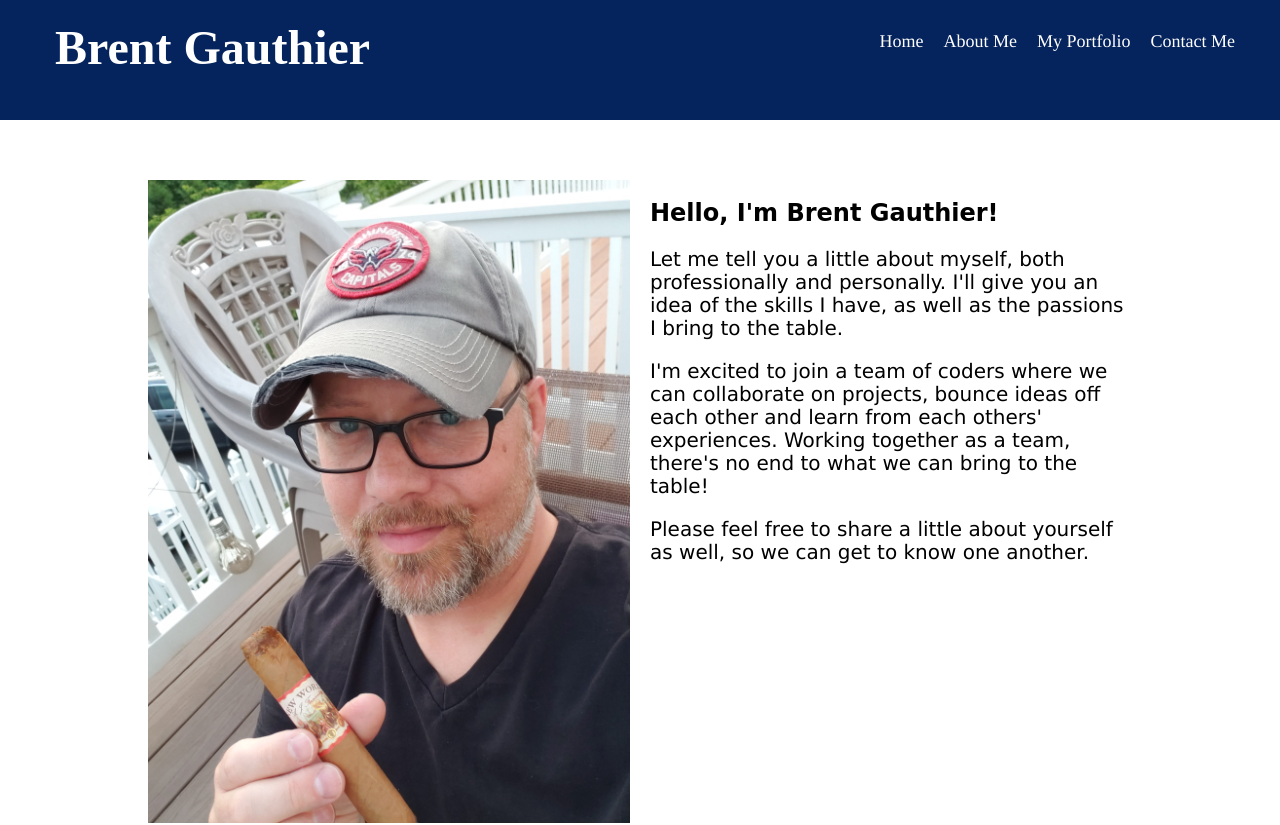
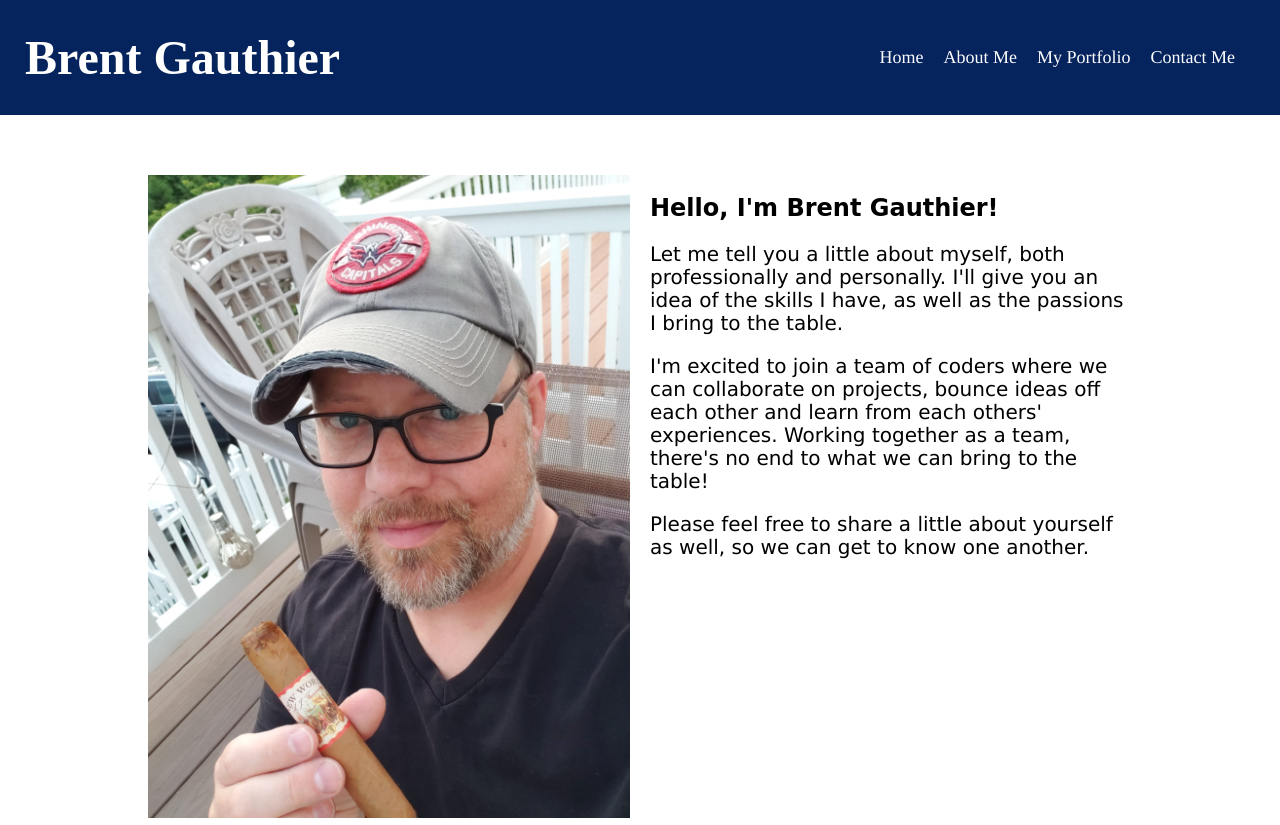
Before and after one commit to BsgauthierWebDev/My-Portfolio, a plain HTML site: page index.html in a window 1280 px wide. Shown: the top 825 px of the page. Drawn offline with nearby package versions, Linux system fonts and the light colour scheme; a script that the page names is missing.

Commit message:
Add files via upload

```diff
--- a/style.css
+++ b/style.css
@@ -14,12 +14,17 @@ header h1 {
   color: white;
   text-align: center;
   display: block;
-  padding: 30px;
+  align-items: center;
+  padding-top: 15px;
+  padding-bottom: 15px;
 }
 
 header nav {
   display: flex;
   justify-content: center;
+  align-items: center;
+  padding-top: 15px;
+  padding-bottom: 15px;
 }
 
 header nav ul {
@@ -96,12 +101,13 @@ img {
 
   header h1 {
     font-size: 48px;
-    margin: 15px 0;
-    padding-top: 5px;
+    margin-top: 15px;
+    margin-bottom: 15px;
   }
 
   header nav {
     margin-top: 15px;
+    margin-bottom: 15px;
   }
   section {
     padding: 0 10%;
```
